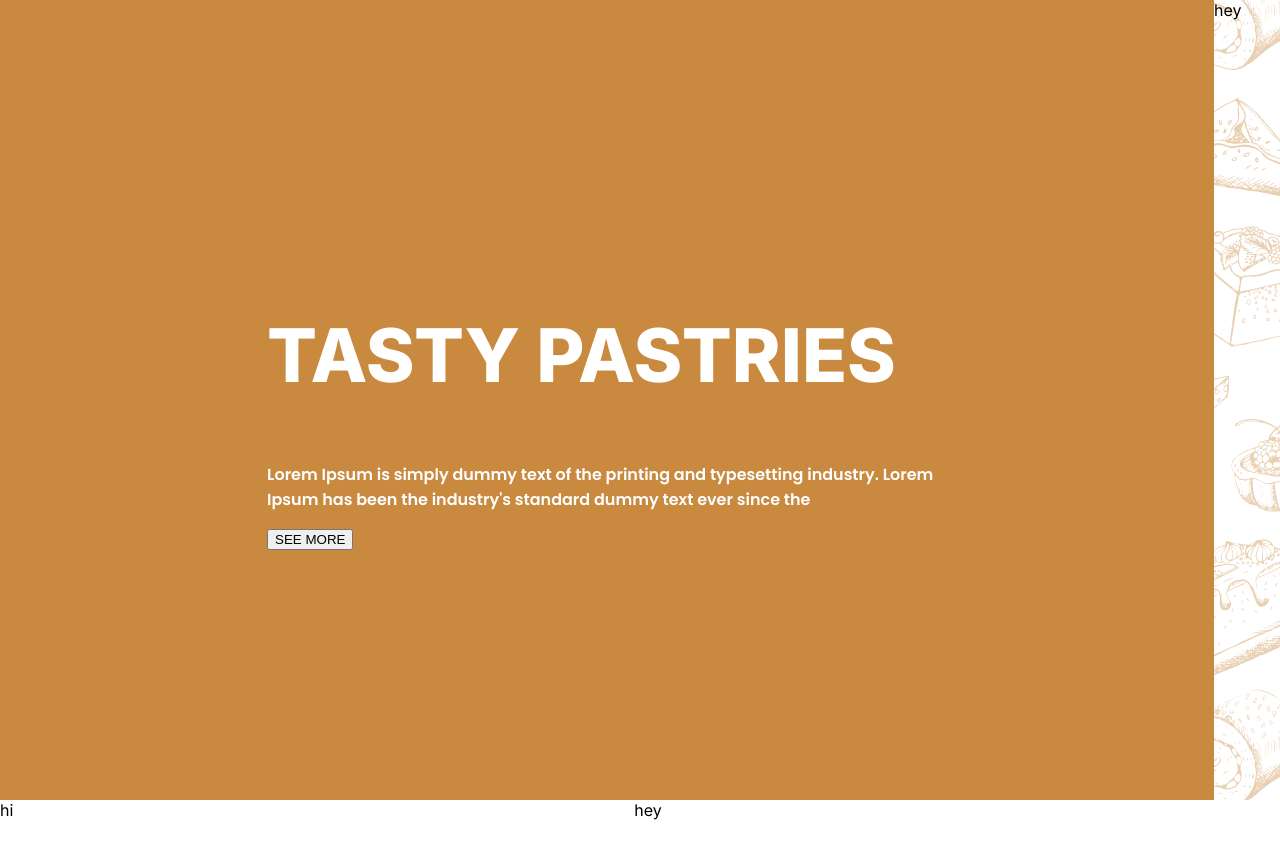
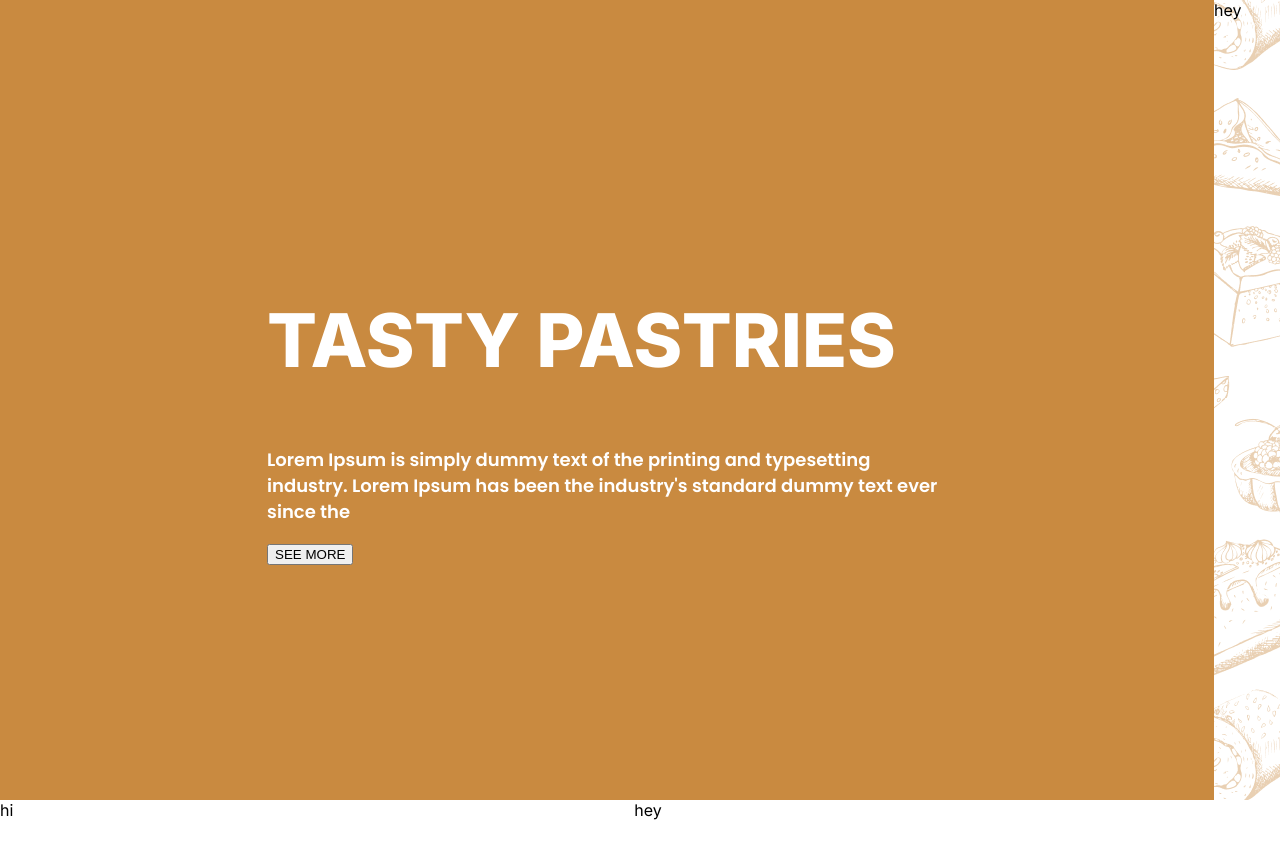
Before and after one commit to mahamfathy/menu-upskilling-task, an Angular app: page / in a window 1280 px wide. Shown: the top 858 px of the page. Built offline with nearby package versions, Linux system fonts and the light colour scheme.

Commit message:
create button scss

```diff
--- a/src/app/main-page/main-page.component.scss
+++ b/src/app/main-page/main-page.component.scss
@@ -20,7 +20,13 @@
         text-transform: uppercase;
       }
       p {
-        font-family: "poppins", sans-serif;
+        font-family: Poppins;
+        font-size: 18px;
+        font-weight: 600;
+        line-height: 26px;
+        text-align: left;
+        text-underline-position: from-font;
+        text-decoration-skip-ink: none;
       }
     }
   }
```
Also changed, not shown: src/assets/sass/components/_button.scss (added).
